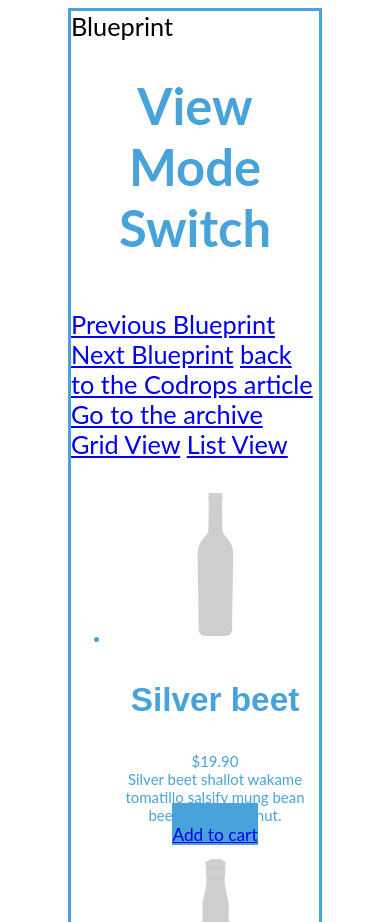
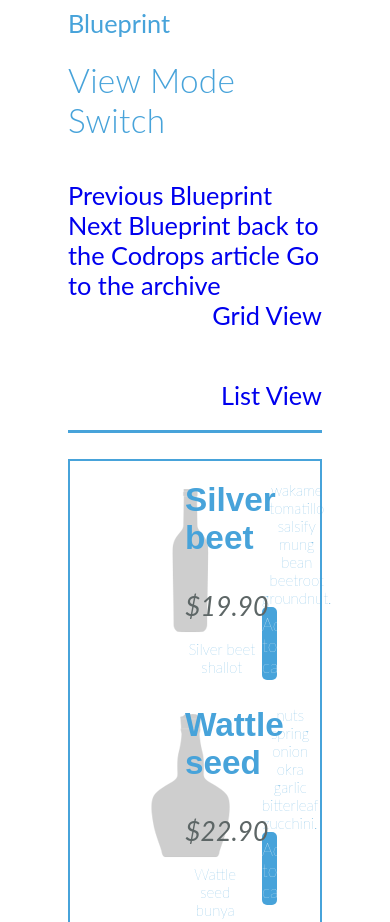
Before and after one commit to ericquayson/TIY-Assignments, a website: page ViewModeSwitch/index.html in a window 390 px wide. Shown: the top 922 px of the page. Drawn offline with Linux system fonts and the light colour scheme.

Commit message:
Updating files with responsive design and more CSS

```diff
--- a/ViewModeSwitch/css/desktop.css
+++ b/ViewModeSwitch/css/desktop.css
@@ -0,0 +1,16 @@
+/* Responsive */
+
+/* ----------- Non-Retina Screens ----------- */
+@media screen
+  and (min-device-width: 1200px)
+  and (max-device-width: 1600px)
+  and (-webkit-min-device-pixel-ratio: 1) {
+}
+
+/* ----------- Retina Screens ----------- */
+@media screen
+  and (min-device-width: 1200px)
+  and (max-device-width: 1600px)
+  and (-webkit-min-device-pixel-ratio: 2)
+  and (min-resolution: 192dpi) {
+}
--- a/ViewModeSwitch/css/mobile.css
+++ b/ViewModeSwitch/css/mobile.css
@@ -0,0 +1,29 @@
+/* Responsiv */
+
+
+/* ============Media Queries==========*/
+
+@media only screen
+  and (min-device-width: 375px)
+  and (max-device-width: 667px)
+  and (-webkit-min-device-pixel-ratio: 2) {
+
+  }
+
+/* Portrait */
+@media only screen
+  and (min-device-width: 375px)
+  and (max-device-width: 667px)
+  and (-webkit-min-device-pixel-ratio: 2)
+  and (orientation: portrait) {
+
+}
+
+/* Landscape */
+@media only screen
+  and (min-device-width: 375px)
+  and (max-device-width: 667px)
+  and (-webkit-min-device-pixel-ratio: 2)
+  and (orientation: landscape) {
+
+}
--- a/ViewModeSwitch/css/styles.css
+++ b/ViewModeSwitch/css/styles.css
@@ -2,21 +2,27 @@
     on the whole page needs to go under this .container
 */
 
+body {
+  color: #47A3DA;
+}
+
 .container {
-  background-color: white;
-  margin: 0 60px 0 60px;
   font-size: 19pt;
   font-family: lato;
   font-color: indigo;
   top: 20%;
-  border-style: solid;
+  margin: 0 60px 0 60px;
   box-sizing: border-box;
-  border-color: #47A3DA;
+  background-color: white;
+}
+ul {
+  box-sizing: border-box;
+  border: #47A3DA solid 2px;
 
 }
-
 title {
   color: #47A3DA;
+
 
 }
 
@@ -29,8 +35,61 @@ h3.cbp-vm-title {
   font-family: sans-serif;
 }
 
+.cbp-vm-price {
+  font-style: italic;
+  font-size: 20pt;
+  color: #5D6666;
+
+}
+
+.cbp-vm-details {
+  font-weight: 200;
+  font-family: 'Lato'
+  font-size: 10pt;
+  letter-spacing: normal;
+  text-align: center;
+  padding-top: 30%;
+  box-sizing: border-box;
+  display: block;
+  float: left;
+  margin-left: 2px;
+  margin-right: 2px;
+
+}
+
+a {
+  text-decoration: none;
+}
+
+div.cbp-vm-options {
+  display: block;
+  box-sizing: border-box;
+  border-bottom: #47A3DA solid 3px;
+  padding-left: 30px;
+  padding-bottom: 20px;
+  text-decoration: none;
+  text-align: right;
+
+}
+
+.cbp-vm-view-grid ul li {
+
+  text-align: center;
+  padding-top: 20px;
+
+}
+
+li {
+  color: white;
+  font-size: 100pt;
+}
+
 h1 {
-  text-align: center;
+  font-weight: 300;
+  font-style: normal;
+  font-size: 25pt;
+  text-align: left: 0;;
+  letter-spacing: .3px;
   padding-bottom: 7%;
   color: #47A3DA;
 
@@ -39,18 +98,46 @@ h1 {
     instead of the text
 */
 
+.cbp-vm-grid {
+  padding-top: 200px;
+}
+.cbp-vm-icon.cbp-vm-grid {
+  padding-top: 50px;
+  padding-bottom: 50px;
+  display: block;
+  box-sizing: border-box;
+
+}
+/*.cbp-vm-icon.cbp-vm-grid::before {
+  float: left;
+  font-family: icons;
+  content: "\f00a";
+  height: 35px;
+  width: 35px;
+  box-sizing: border-box;
+  text-align: right;
+  color: #47A3DA;
+  text-decoration: none;
+}*/
+
 nav {
   float: right;
   box-sizing: border-box;
+
 }
 
 .cbp-vm-icon.cbp-vm-add {
   background-color: #47A3DA;
   font-size: 13pt;
+  font-weight: lighter;
+  color: white;
   height: 25%;
   width: 25%;
-  padding-top: 10%;
-
+  margin-left: 2px;
+  padding-top: 7px;
+  padding-bottom: 5%;
+  border-radius: 5px;
+  float: left;
 }
 
 /* Code for getting icons to show */
@@ -63,20 +150,28 @@ nav.bp-icon:before {
 
 /* selecting the overall element for the product */
 ul > li {
-
-  text-align: center;
+  display: block;
+  -webkit-column-count: 3;
+  -moz-column-count: 3;
+  column-count: 3;
+  font-size: 15px;
   color: #47A3DA;
-  font-size: 15px;
   background-color: white;
   padding-bottom: 3%;
+
 }
  /* Product-price */
 
-li.cbp-vm-price {
-  color: black;
-  font-size: 15%;
+ul li.cbp-vm-price {
+  font-weight: bold;
+  font-size: 15pt;
   padding-top: 2%;
   box-sizing: border-box;
+  color: black;
+}
+
+.bp-icon {
+  text-decoration: none;
 }
 
 /* Border radius will round out the corners of the box
--- a/ViewModeSwitch/css/tablet.css
+++ b/ViewModeSwitch/css/tablet.css
@@ -0,0 +1,28 @@
+/* Responsive */
+
+    @media only screen
+      and (min-device-width: 768px)
+      and (max-device-width: 1024px)
+      and (-webkit-min-device-pixel-ratio: 1) {
+
+    }
+
+    /* Portrait */
+
+    @media only screen
+      and (min-device-width: 768px)
+      and (max-device-width: 1024px)
+      and (-webkit-min-device-pixel-ratio: 1)
+      and (orientation: portrait) {
+
+    }
+
+    /* Landscape */
+
+    @media only screen
+      and (min-device-width: 768px)
+      and (max-device-width: 1024px)
+      and (-webkit-min-device-pixel-ratio: 1)
+      and (orientation: landscape) {
+
+    }
--- a/ViewModeSwitch/index.html
+++ b/ViewModeSwitch/index.html
@@ -12,7 +12,7 @@
 		<link rel="stylesheet" type="text/css" href="css/styles.css" />
 		<link rel="stylesheet" type="text/css" href="css/desktop.css" />
 		<link rel="stylesheet" type="text/css" href="css/mobile.css" />
-		<link rel="stylesheet" type="text/css" href="css/tablet.css" /
+		<link rel="stylesheet" type="text/css" href="css/tablet.css" />
 		<script type="text/javascript" src="bower_components/jquery/dist/jquery.min.js"></script>
 		<script src="js/scripts.js"></script>
 	</head>
```
Also changed, not shown: MultiColumnForm/css/mobile.css (+0 -64 lines), MultiColumnForm/css/tablet.css (+7 -51 lines).
